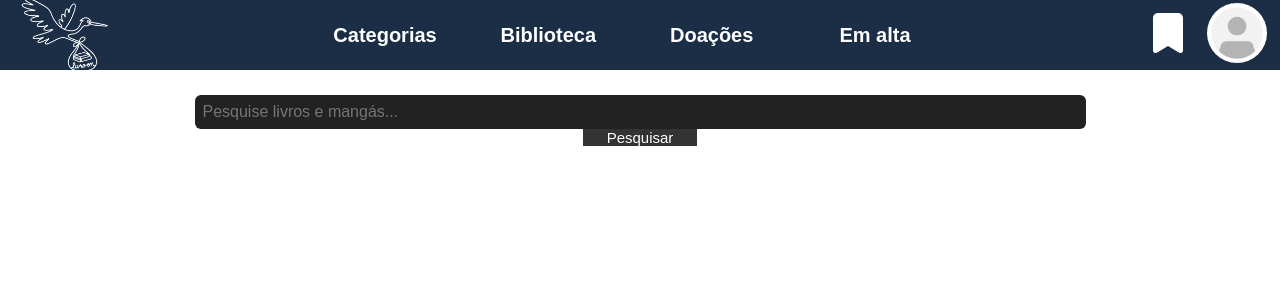
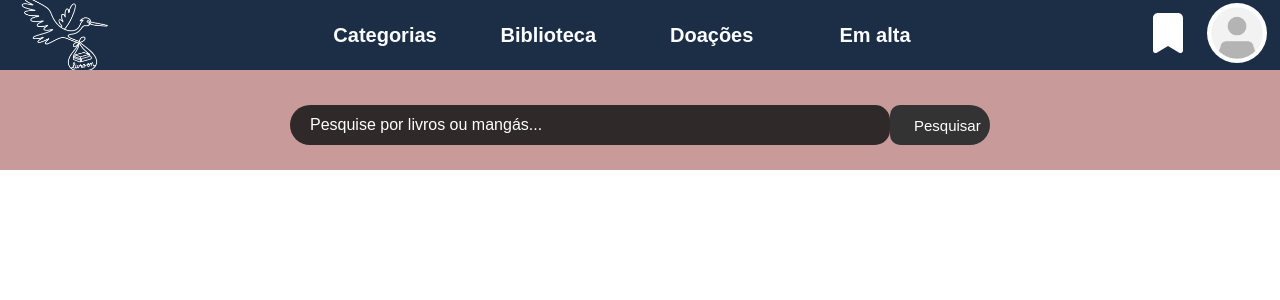
Before and after one commit to Thurz7/Livro-on, a React (Create React App) app in the folder frontend/: page /Biblioteca in a window 1280 px wide. Shown: the top 300 px of the page. Built offline with nearby package versions, Linux system fonts and the light colour scheme.

Commit message:
arrumar conflito no scss

```diff
--- a/frontend/src/components/BarraPesquisa/BarraPesquisa.scss
+++ b/frontend/src/components/BarraPesquisa/BarraPesquisa.scss
@@ -10,7 +10,6 @@ display: flex;
 width: 70%;
 max-width: 700px;
 height: 40px;
-border: 2px solid #1b1b1b;
 border-radius: 25px;
 overflow: hidden;
 }
@@ -20,8 +19,10 @@ flex: 1;
 min-width: 0;
 padding: 0 20px;
 border: none;
+border-radius: 15px;
 outline: none;
 font-size: 16px;
+background-color: #1a1919de;
 }
 
 button {
--- a/frontend/src/pages/Biblioteca/Biblioteca.jsx
+++ b/frontend/src/pages/Biblioteca/Biblioteca.jsx
@@ -2,6 +2,7 @@ import { useState } from "react";
 import { useNavigate } from "react-router-dom";
 import "./Biblioteca.scss";
 import Cabecario from "../../components/Cabecario/cabecario";
+import BarraPesquisa from "../../components/BarraPesquisa/BarraPesquisa"
 
 function Biblioteca() {
     const [busca, setBusca] = useState("");
@@ -137,16 +138,11 @@ setObras([...livros, ...mangas]);
         <div className="Biblioteca">
             <div className="cabecario"><Cabecario/></div>
             <main className="ConteudoBiblioteca">
-                <form className="BarraPesquisa" onSubmit={pesquisar}>
-                    <input
-                        type="text"
-                        placeholder="Pesquise livros e mangás..."
-                        value={busca}
-                        onChange={(event) => setBusca(event.target.value)}
-                    />
 
-                    <button type="submit">Pesquisar</button>
-                </form>
+<div className="BarraAl">
+    <BarraPesquisa/>
+</div>
+
 
                 {carregando && <p>Pesquisando obras...</p>}
 
--- a/frontend/src/pages/Biblioteca/Biblioteca.scss
+++ b/frontend/src/pages/Biblioteca/Biblioteca.scss
@@ -7,23 +7,34 @@
 
 .ConteudoBiblioteca {
     flex: 1;
-    padding: 15px;
     overflow-y: auto;
 }
 
-.BarraPesquisa {
+
+.BarraAl {
+    width: 100%;
+    height: 100px;
     display: flex;
     justify-content: center;
-    margin-bottom: 15px;
+    align-items: center;
+    background-color: rgb(201, 154, 154);
 }
 
-.BarraPesquisa input {
-    width: 70%;
-    padding: 8px;
+
+
+
+.BarraPesquisa input::placeholder {
+    color: white;
+}
+
+.BarraPesquisa button {
+    width: 100px;
+    height: 40px;
     border: none;
-    border-radius: 6px;
-    background-color: #222;
+    border-radius: 10px;
+    background-color: #333;
     color: white;
+    cursor: pointer;
 }
 
 .ListaLivros {
```
Also changed, not shown: 1 other file (tests, documents, lock files or other folders).
